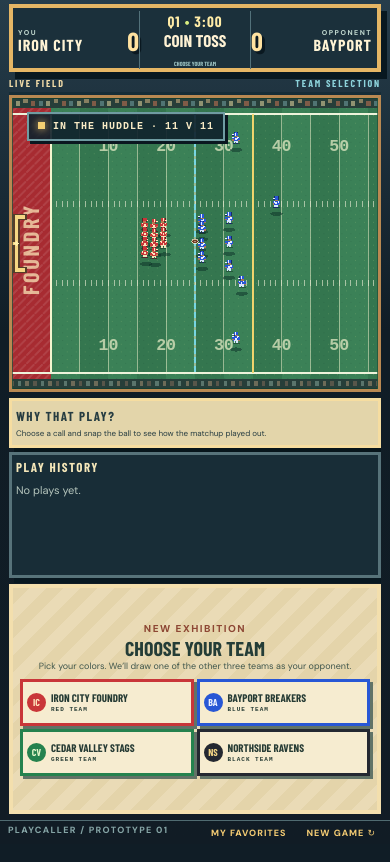
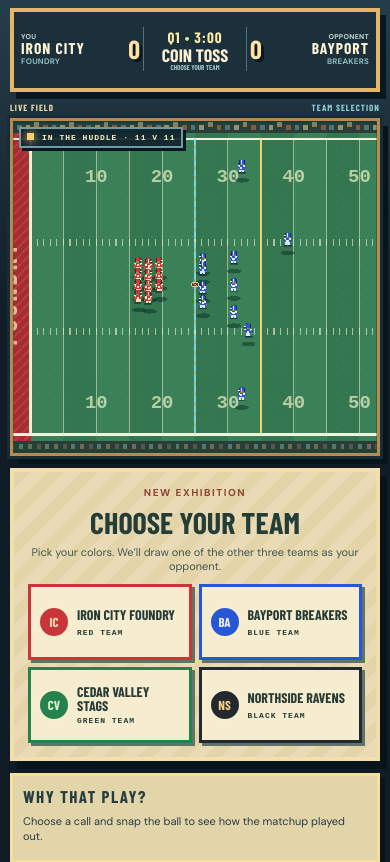
Before and after one commit to sammypjammy/Playcaller, a React (Vite) app: page / in a window 390 px wide. Shown: the top 862 px of the page. Built offline with nearby package versions, Linux system fonts and the light colour scheme; a web font is replaced by a local one.

Commit message:
Improve mobile game layout and play art

```diff
--- a/src/retro.css
+++ b/src/retro.css
@@ -327,3 +327,59 @@ main{padding:12px 22px 32px}
 .teamPicker{height:100%;min-height:0;padding:16px;display:flex;flex-direction:column;justify-content:center;gap:8px;background:repeating-linear-gradient(135deg,#e4d4aa 0,#e4d4aa 12px,#eadbb6 12px,#eadbb6 24px);text-align:center;color:#243d37}
 .teamPicker h1{font:900 clamp(25px,4vw,36px)/1 'Barlow Condensed',sans-serif;text-transform:uppercase;margin:0}.teamPicker p{font-size:11px;line-height:1.3;margin:0;color:#40574d}.teamPickerGrid{display:grid;grid-template-columns:repeat(2,minmax(0,1fr));gap:7px;margin-top:3px}.teamChoice{min-width:0;min-height:88px;padding:7px 5px;display:grid;justify-items:center;align-content:center;gap:3px;border:3px solid;background:#f6ecd0;color:#263b34;cursor:pointer;box-shadow:3px 3px 0 #617367}.teamChoice:hover,.teamChoice:focus-visible{background:#fff7dc;transform:translateY(-2px);outline:2px solid #1c3d37}.teamSwatch{width:35px;height:35px;display:grid;place-items:center;border-radius:50%;font:900 15px 'Barlow Condensed',sans-serif;border:2px solid #f8edcd}.teamChoice strong{font:900 15px/1 'Barlow Condensed',sans-serif;text-transform:uppercase}.teamChoice small{font:800 8px monospace;letter-spacing:1px}
 @media(max-width:699px){.teamPicker{padding:7px;gap:3px}.teamPicker h1{font-size:20px}.teamPicker p{font-size:9px}.teamPickerGrid{gap:3px}.teamChoice{min-height:47px;padding:2px;grid-template-columns:25px 1fr;align-items:center;justify-items:start;text-align:left;gap:1px}.teamSwatch{grid-row:1/3;width:23px;height:23px;font-size:10px}.teamChoice strong{font-size:11px}.teamChoice small{font-size:6px}}
+
+/* Phone layout: let the page scroll instead of compressing play calls into a tiny fixed row. */
+@media (max-width:699px){
+  .app{display:block;height:auto;min-height:100dvh;overflow:visible}
+  main{display:block;height:auto;min-height:0;max-width:none;overflow:visible;padding:8px 10px 16px}
+  .scoreboard{height:auto;min-height:84px;max-height:none;margin:0 0 10px;padding:8px 7px 10px;grid-template-columns:minmax(0,1fr) 104px minmax(0,1fr);gap:3px}
+  .team{min-width:0;gap:4px}.team>div{min-width:0}.team strong{font-size:clamp(13px,4vw,17px);line-height:.95;overflow-wrap:anywhere}.team b{font-size:26px;line-height:1}.team small{font-size:7px;letter-spacing:.3px}.team em{display:block;font-size:8px;letter-spacing:.2px}
+  .centerScore{min-width:0;padding:0 3px}.centerScore span{font-size:15px}.centerScore strong{font-size:18px;line-height:1}.centerScore small{display:block;font-size:7px;line-height:1.1;letter-spacing:0;overflow-wrap:anywhere}
+  .layout{display:flex;height:auto;min-height:0;flex-direction:column;gap:12px;overflow:visible}
+  .gameColumn{order:0;display:flex;height:auto;min-height:0;overflow:visible;flex-direction:column}
+  .gameColumn .fieldHeader{margin:0 0 5px;font-size:9px;letter-spacing:1px}
+  .gameColumn .fieldShell,.gameColumn:not(:has(.feedback)) .fieldShell{flex:none;height:clamp(245px,40dvh,360px);min-height:0;max-height:none;width:100%;max-width:none;aspect-ratio:auto;margin:0}
+  .gameColumn .fieldShell svg{display:block;width:100%;height:100%;min-height:0}
+  .fieldOverlay{top:6px;left:6px;padding:4px 6px;font-size:8px}
+  .coach{order:1;display:flex;height:auto;min-height:0;max-height:none;overflow:visible;flex-direction:column}
+  .coach .callHead{padding:12px 12px 7px}.coach .callHead h1{font-size:27px;margin:3px 0}.callHead .callSnap{min-width:104px;min-height:44px;padding:7px 10px;font-size:19px}
+  .browseModes{margin:5px 10px 10px;gap:6px}.browseModes button{min-height:42px;padding:7px 8px;font-size:12px}.typeTabs{gap:6px}
+  .formationPicker{margin:0 10px 10px}.formationPicker label{font-size:9px}.formationPicker select{min-height:44px;margin-top:4px;padding:8px;font-size:13px}
+  .coach .folderList{flex:none;min-height:0;overflow:visible;margin:0 9px 12px}.coach .folder{display:block;height:auto;min-height:0;overflow:visible}.coach .folder .callList{display:grid;grid-template-columns:1fr;gap:5px;height:auto;min-height:0;max-height:none;flex:none;overflow:visible;padding:0}
+  .callRow{min-height:62px}.callRow .call,.coach .folder .call{min-height:62px;margin:0;padding:7px 49px 7px 8px;gap:9px}.callRow .call.selected{padding:6px 48px 6px 7px}.coach .miniDiagram{flex:none;width:55px;height:44px}.callText{min-width:0}.callText strong{font-size:17px}.callText small{display:block;font-size:9px;line-height:1.2;letter-spacing:0;overflow-wrap:anywhere}.infoButton{right:4px;width:40px;height:40px;font-size:19px}
+  .teamPicker{height:auto;min-height:280px;padding:14px;gap:8px}.teamPicker h1{font-size:30px}.teamPicker p{font-size:11px}.teamPickerGrid{gap:7px}.teamChoice{min-height:76px;padding:7px;grid-template-columns:36px 1fr;gap:3px}.teamSwatch{width:32px;height:32px;font-size:13px}.teamChoice strong{font-size:14px}.teamChoice small{font-size:8px}
+  .coinTossPanel{height:auto;min-height:300px;padding:16px;gap:9px}.coinTossPanel h1{font-size:30px}.coinTossPanel p{font-size:12px}.coinTossPanel .primary{min-height:44px;font-size:18px}.coinTossPanel small{font-size:9px}
+  .conversionPanel,.finalPanel{height:auto;min-height:220px}
+  .insightsColumn{order:2;display:flex;min-height:0;flex-direction:column;gap:10px;overflow:visible}
+  .insightsColumn .feedback,.insightsColumn .playHistory{height:auto;min-height:0;max-height:none;margin:0;padding:10px;overflow:visible}
+  .insightsColumn .feedback>b{font-size:17px}.insightsColumn .feedback>div{grid-template-columns:repeat(2,minmax(0,1fr));gap:5px;margin:7px 0}.insightsColumn .feedback span{padding:6px;font-size:13px}.insightsColumn .feedback span small{font-size:8px}.insightsColumn .feedback p{display:block;font-size:11px;line-height:1.35;margin:6px 0}
+  .insightsColumn .playHistory h2{font-size:17px;margin:0 0 5px}.insightsColumn .playHistoryList{max-height:220px;overflow:auto}.insightsColumn .playHistoryItem{grid-template-columns:28px minmax(0,1fr) minmax(0,1fr);gap:5px;padding:6px 1px;font-size:10px}.insightsColumn .playHistoryItem span:last-child{grid-column:2/-1}.insightsColumn .playHistoryItem small{font-size:8px}
+  footer{min-height:36px;padding:9px 10px;gap:7px;font-size:8px}.footerActions{gap:8px}.footerActions button{min-height:30px;font-size:10px}
+}
+
+@media (min-width:700px) and (max-width:900px) and (max-height:600px) and (orientation:landscape){
+  .app{display:block;height:auto;min-height:100dvh;overflow:visible}
+  main{display:block;height:auto;overflow:visible;padding:7px 10px 14px}
+  .scoreboard{height:auto;min-height:68px;max-height:none;margin:0 0 8px}
+  .layout{display:grid;height:auto;grid-template-columns:minmax(0,1fr) minmax(285px,38%);grid-template-rows:auto auto;gap:10px;overflow:visible}
+  .gameColumn{grid-column:1;grid-row:1;height:auto;min-height:0;overflow:visible}
+  .gameColumn .fieldShell,.gameColumn:not(:has(.feedback)) .fieldShell{flex:none;height:300px;max-height:none;width:100%;aspect-ratio:auto;margin:0}.gameColumn .fieldShell svg{height:100%;width:100%}
+  .coach{grid-column:2;grid-row:1;height:auto;min-height:300px;max-height:none;overflow:visible}
+  .coach .callHead{padding:10px}.coach .callHead h1{font-size:23px}.callHead .callSnap{min-height:42px;font-size:18px}
+  .browseModes{margin:4px 8px 8px}.browseModes button{min-height:38px;padding:5px;font-size:11px}.formationPicker{margin:0 8px 8px}.formationPicker select{min-height:38px;padding:5px}
+  .coach .folderList{flex:none;overflow:visible;margin:0 8px 8px}.coach .folder{height:auto;display:block}.coach .folder .callList{display:grid;grid-template-columns:1fr;max-height:260px;overflow:auto;gap:4px}.coach .folder .call{min-height:48px;padding:5px 35px 5px 6px}.coach .miniDiagram{width:45px;height:35px}.callText strong{font-size:15px}.callText small{font-size:8px}.infoButton{width:32px;height:32px;font-size:16px}
+  .insightsColumn{grid-column:1/-1;grid-row:2;height:auto;display:grid;grid-template-columns:1fr 1fr;grid-template-rows:auto;gap:10px}.insightsColumn .feedback,.insightsColumn .playHistory{height:auto;max-height:none;overflow:visible;margin:0;padding:8px}.insightsColumn .playHistoryList{max-height:155px;overflow:auto}
+  footer{min-height:30px;padding:7px 10px}
+}
+
+@media (max-width:699px){
+  .playArtBackdrop{padding:8px}
+  .playArtModal{width:100%;max-width:100%;height:min(720px,94dvh);padding:6px;box-shadow:3px 3px 0 #05140e}
+  .playArtHeading{margin-bottom:4px}.playArtHeading h2{font-size:25px}.retroArt{min-width:0;overflow:hidden}
+  .retroArtTop{gap:5px;font-size:9px;letter-spacing:.5px}.retroArtLegend{gap:7px;padding:5px;font-size:9px;line-height:1.2}
+  .retroArtBody{display:block;overflow:auto;min-height:0;overscroll-behavior:contain}
+  .retroArtBody svg{display:block;width:600px;max-width:none;height:auto;min-height:0;object-fit:initial}
+  .retroArtAssignments{width:100%;max-height:none;overflow:visible;border-left:0;border-top:3px solid #c69c64;padding:8px}
+  .retroArtAssignments span{grid-template-columns:20px 30px minmax(0,1fr);gap:4px;min-height:32px;font-size:10px}.retroArtAssignments strong,.retroArtAssignments small{font-size:10px}
+}
+@media (max-width:360px){.coach .callHead h1{font-size:23px}.callHead .callSnap{min-width:91px;font-size:17px}.team strong{font-size:13px}}
```
